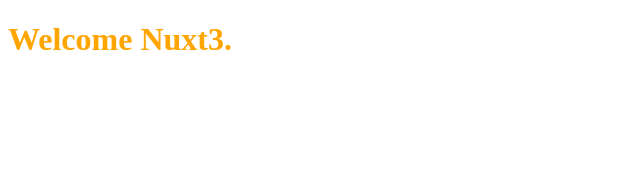
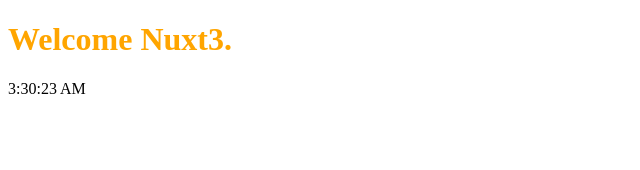
Before and after one commit to M9nood/nuxt3-demo, a Nuxt app: page / in a window 1280 px wide. Shown: the top 170 px of the page, without its empty margins (0-640 px from the left). Built offline with nearby package versions, Linux system fonts and the light colour scheme.

Commit message:
feat: compasables demo

```diff
--- /dev/null
+++ b/components/label/Timer.vue
@@ -0,0 +1,9 @@
+<template>
+    <div>{{ timer }}</div>
+</template>
+
+<script setup lang="ts">
+defineProps({
+    timer: ref<String>
+})
+</script>
--- /dev/null
+++ b/composables/timer.ts
@@ -0,0 +1,8 @@
+export const useTimer = () => {
+    const time = ref<string>(new Date().toLocaleTimeString())
+    setInterval(() => time.value = new Date().toLocaleTimeString(), 1000)
+
+    return {
+        time
+    }
+}
--- a/pages/index.vue
+++ b/pages/index.vue
@@ -1,10 +1,12 @@
 <template>
     <div>
         <LabelTitle>Welcome Nuxt3.</LabelTitle>
+        <LabelTimer :timer="timer.time"></LabelTimer>
     </div>
 </template>
 
 <script setup lang="ts">
+const timer = useTimer()
 
 </script>
 
```
